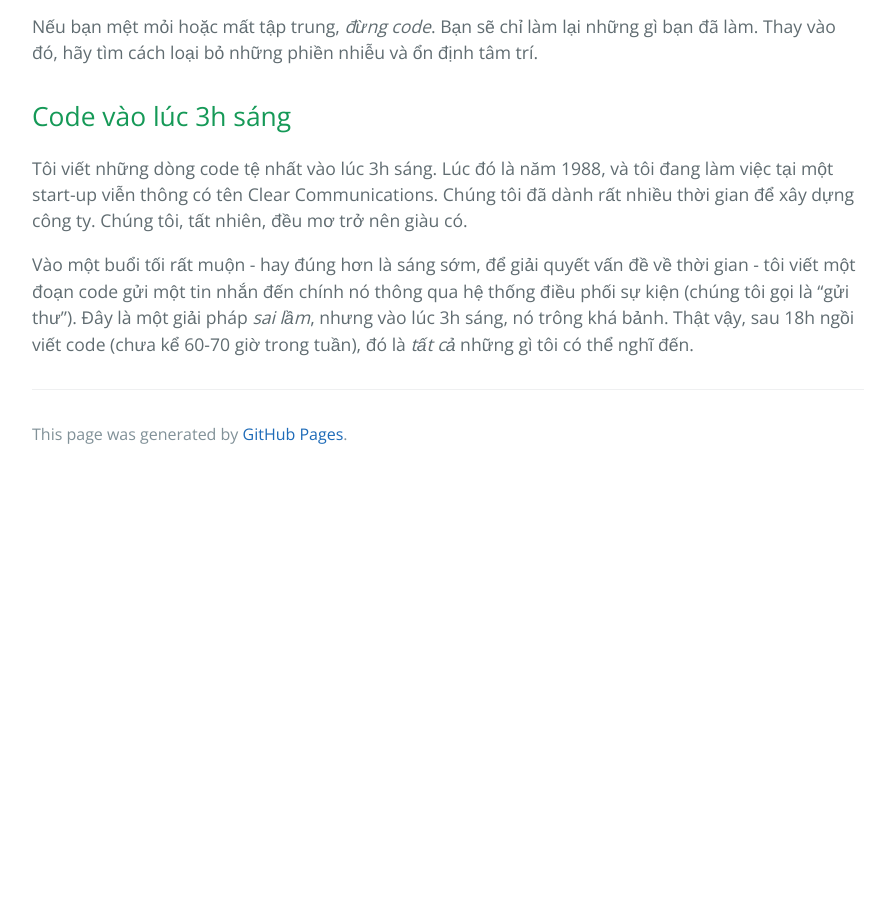
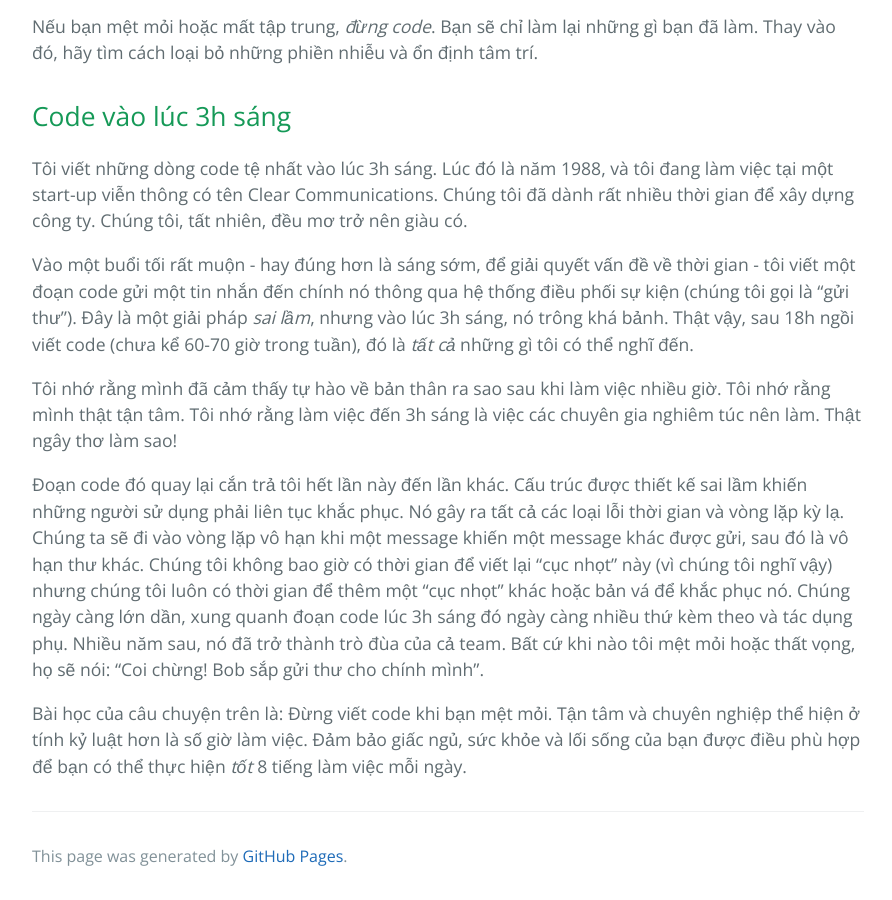
Before and after one commit to HaiBV/haibv.github.io, a Jekyll site: the page built from clean-coder/chapter-4-coding.md, in a window 1280 px wide and 900 px high, scrolled down 1991 px. Shown: the whole window, without its empty margins (192-1084 px from the left). Built offline with Jekyll 4.4.1, drawn with Linux system fonts in a browser that asks for light colours; our own code applies the rules of GitHub Pages for plain Markdown files; before the commit the page ends 2469 px from its top, so only the background shows below that.

Commit message:
Book - The Clean Coder - Chapter 4 - Coding

```diff
--- a/clean-coder/chapter-4-coding.md
+++ b/clean-coder/chapter-4-coding.md
@@ -41,3 +41,9 @@ Nếu bạn mệt mỏi hoặc mất tập trung, _đừng code_. Bạn sẽ ch
 Tôi viết những dòng code tệ nhất vào lúc 3h sáng. Lúc đó là năm 1988, và tôi đang làm việc tại một start-up viễn thông có tên Clear Communications. Chúng tôi đã dành rất nhiều thời gian để xây dựng công ty. Chúng tôi, tất nhiên, đều mơ trở nên giàu có.
 
 Vào một buổi tối rất muộn - hay đúng hơn là sáng sớm, để giải quyết vấn đề về thời gian - tôi viết một đoạn code gửi một tin nhắn đến chính nó thông qua hệ thống điều phối sự kiện (chúng tôi gọi là "gửi thư"). Đây là một giải pháp _sai lầm_, nhưng vào lúc 3h sáng, nó trông khá bảnh. Thật vậy, sau 18h ngồi viết code (chưa kể 60-70 giờ trong tuần), đó là _tất cả_ những gì tôi có thể nghĩ đến.
+
+Tôi nhớ rằng mình đã cảm thấy tự hào về bản thân ra sao sau khi làm việc nhiều giờ. Tôi nhớ rằng mình thật tận tâm. Tôi nhớ rằng làm việc đến 3h sáng là việc các chuyên gia nghiêm túc nên làm. Thật ngây thơ làm sao!
+
+Đoạn code đó quay lại cắn trả tôi hết lần này đến lần khác. Cấu trúc được thiết kế sai lầm khiến những người sử dụng phải liên tục khắc phục. Nó gây ra tất cả các loại lỗi thời gian và vòng lặp kỳ lạ. Chúng ta sẽ đi vào vòng lặp vô hạn khi một message khiến một message khác được gửi, sau đó là vô hạn thư khác. Chúng tôi không bao giờ có thời gian để viết lại "cục nhọt" này (vì chúng tôi nghĩ vậy) nhưng chúng tôi luôn có thời gian để thêm một "cục nhọt" khác hoặc bản vá để khắc phục nó. Chúng ngày càng lớn dần, xung quanh đoạn code lúc 3h sáng đó ngày càng nhiều thứ kèm theo và tác dụng phụ. Nhiều năm sau, nó đã trở thành trò đùa của cả team. Bất cứ khi nào tôi mệt mỏi hoặc thất vọng, họ sẽ nói: "Coi chừng! Bob sắp gửi thư cho chính mình".
+
+Bài học của câu chuyện trên là: Đừng viết code khi bạn mệt mỏi. Tận tâm và chuyên nghiệp thể hiện ở tính kỷ luật hơn là số giờ làm việc. Đảm bảo giấc ngủ, sức khỏe và lối sống của bạn được điều phù hợp để bạn có thể thực hiện _tốt_ 8 tiếng làm việc mỗi ngày.
```
